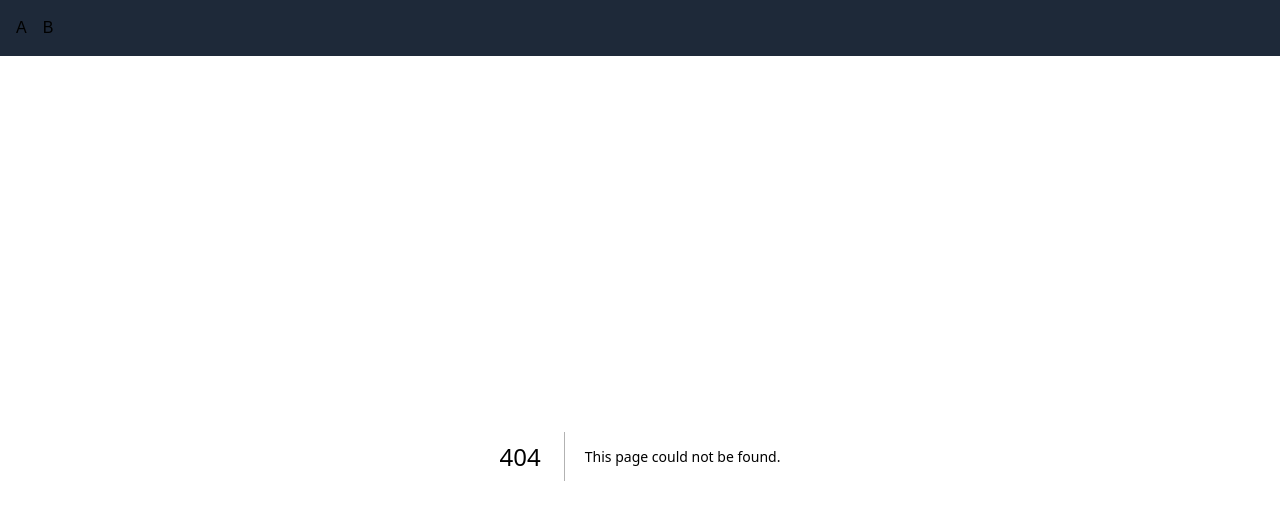
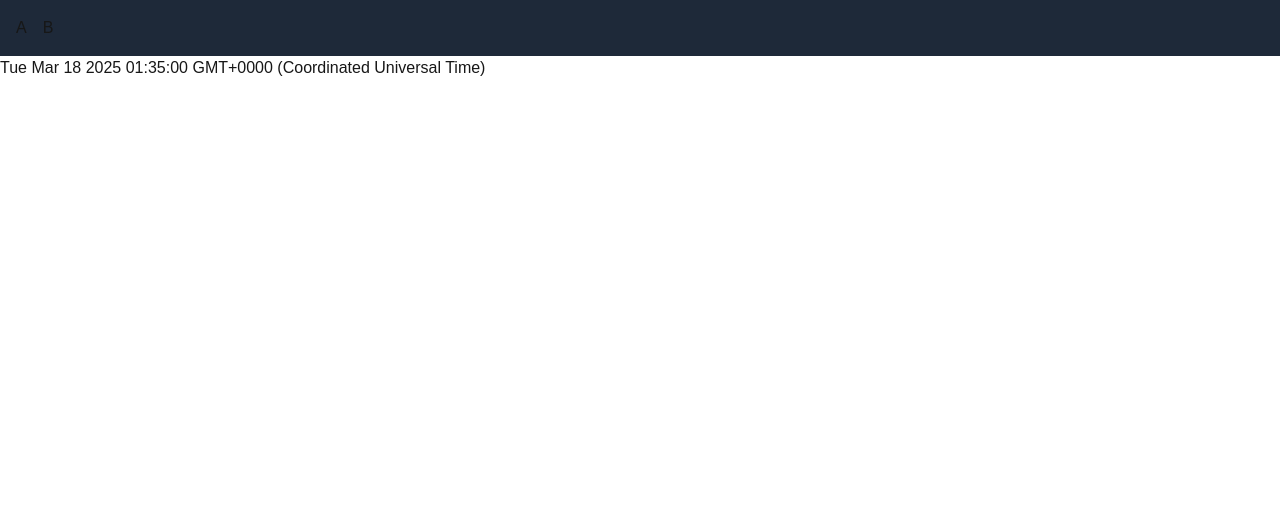
Before and after one commit to sue71/sandbox, a Next.js app in the folder typescript/nextjs-on-cloudrun/: page /base/a/b in a window 1280 px wide. Before the commit this address had no page. Shown: the top 520 px of the page. Built offline with nearby package versions, Linux system fonts and the light colour scheme.

Commit message:
chore: up

```diff
--- /dev/null
+++ b/typescript/nextjs-on-cloudrun/src/app/a/b/page.tsx
@@ -0,0 +1,5 @@
+export const revalidate = 0;
+
+export default function Page() {
+  return <div>{new Date().toString()}</div>;
+}
```
